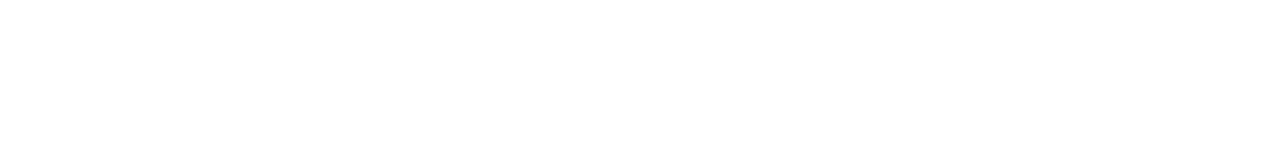
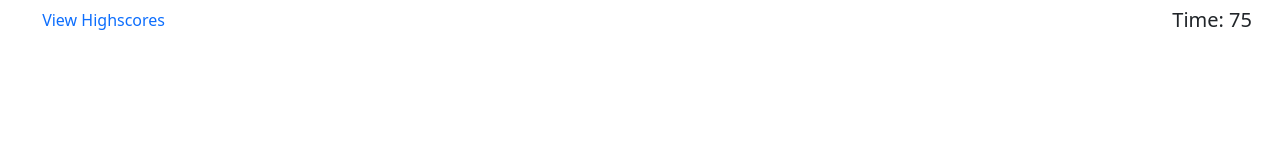
Before and after one commit to ldelgadoIII/Trivia-Game, a plain HTML site: page index.html in a window 1280 px wide. Drawn offline with nearby package versions, Linux system fonts and the light colour scheme.

Commit message:
added view highscore link and timer

```diff
--- a/index.html
+++ b/index.html
@@ -14,6 +14,13 @@
     <title>Trivia Game</title>
   </head>
   <body>
+    <div class="d-flex justify-content-between container-fluid">
+      <div class="container">
+        <a class="nav-link" href="#">View Highscores</a>
+      </div>
+      <div><h5 class="nav-link">Time: 75</h5></div>
+    </div>
+
     <script src="script.js"></script>
     <script
       src="https://cdn.jsdelivr.net/npm/bootstrap@5.0.0-beta1/dist/js/bootstrap.bundle.min.js"
```
